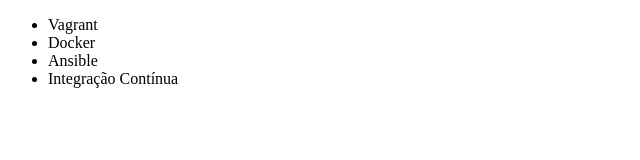
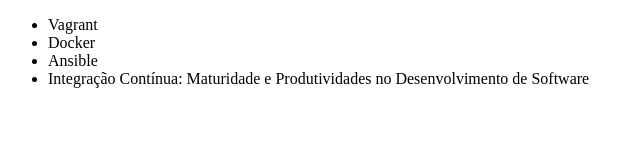
Before and after one commit to priscillagss/alura-git, a plain HTML site: page index.html in a window 1280 px wide. Shown: the whole page, without its empty margins (0-640 px from the left). Drawn offline with Linux system fonts and the light colour scheme.

Commit message:
REnomeando curso de INtegração Contínua

```diff
--- a/index.html
+++ b/index.html
@@ -9,7 +9,7 @@
         <li>Vagrant</li>
         <li>Docker</li>
         <li>Ansible</li>
-        <li>Integração Contínua</li>
+        <li>Integração Contínua: Maturidade e Produtividades no Desenvolvimento de Software</li>
     </ul>
 </body>
 </html>
```
